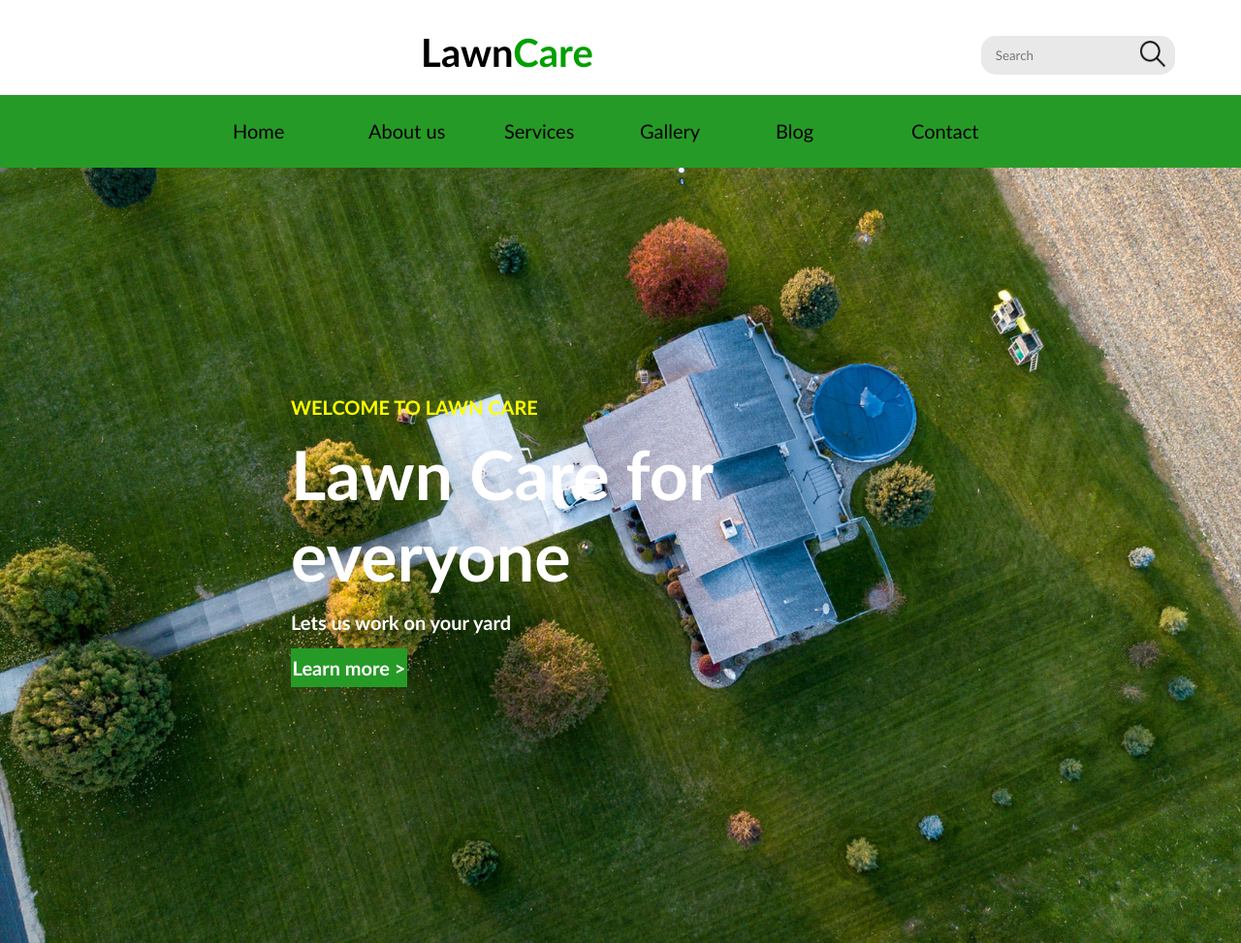
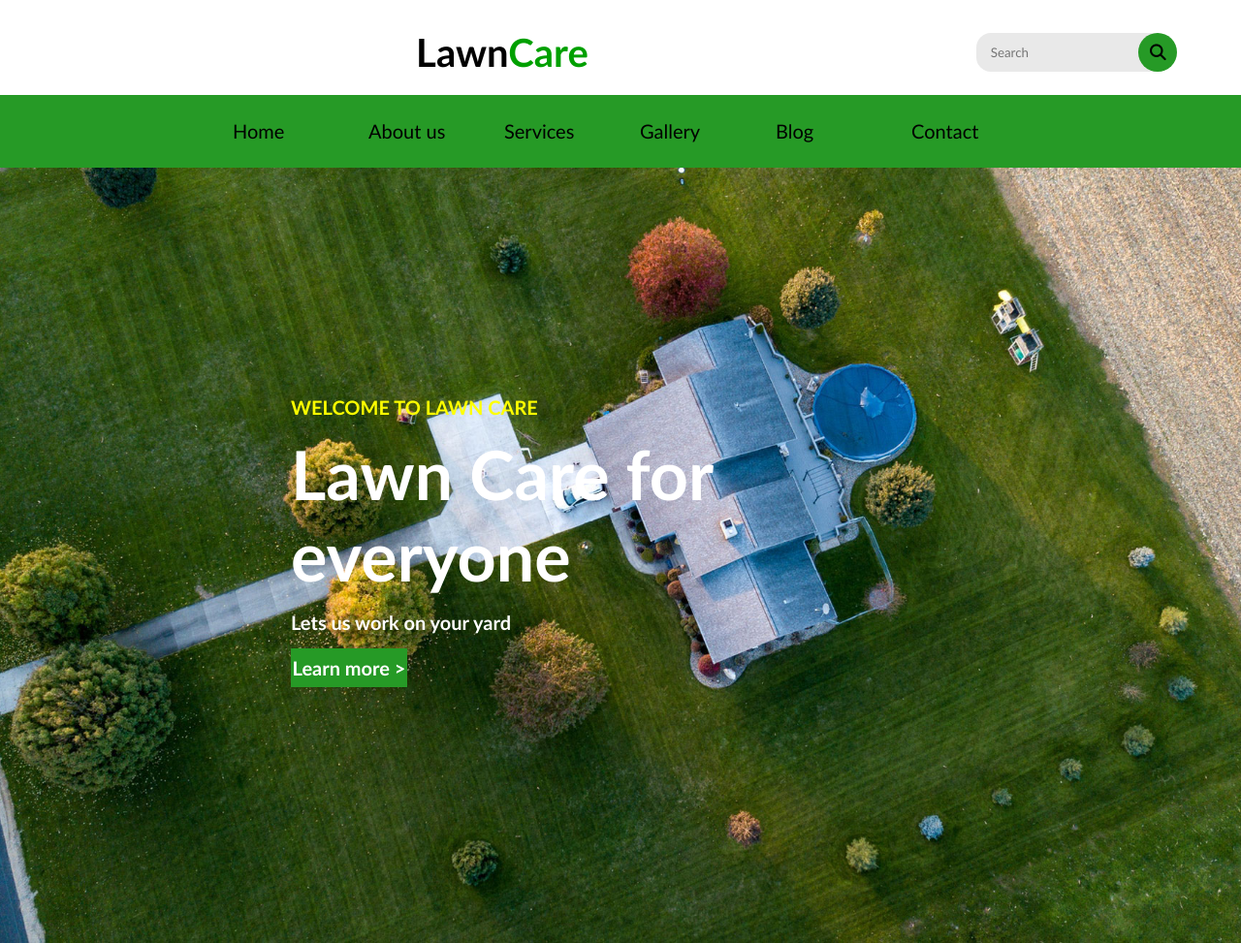
Before and after one commit to YujenM/dummy_website, a plain HTML site: page index.html in a window 1280 px wide. Shown: the top 973 px of the page at 97% size. Drawn offline with Linux system fonts and the light colour scheme.

Commit message:
changes made

```diff
--- a/index.css
+++ b/index.css
@@ -26,12 +26,13 @@ span{
     background-color:rgb(233, 233, 233) ;
 }
 .logo form button{
-    height: 30px;
-    width: 30px;
+    height: 40px;
+    width: 40px;
     border: none;
     border-radius: 50%;
-    background-color:rgb(233, 233, 233) ;
-    transform: translate(-140%,30%);
+    background-color:rgb(38, 154, 38);
+    position: relative;
+    left:-15%;
 }
 form button img{
     height: 30px;
--- a/index.html
+++ b/index.html
@@ -14,7 +14,7 @@
         <h1>Lawn<span>Care</span></h1>
         <form>
             <input type="text" placeholder="Search" id="aa">
-            <button><img src="searchbar1.png"></button>
+            <button><i class="fa-solid fa-magnifying-glass fa-lg"></i></button>
         </form>
     </div>
     <div class="hover">
```
